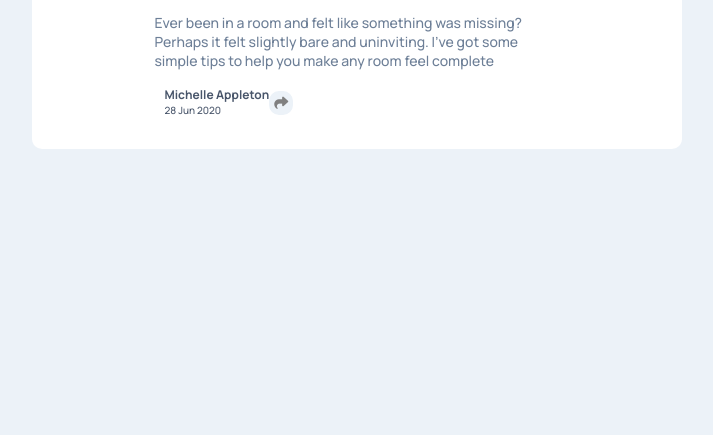
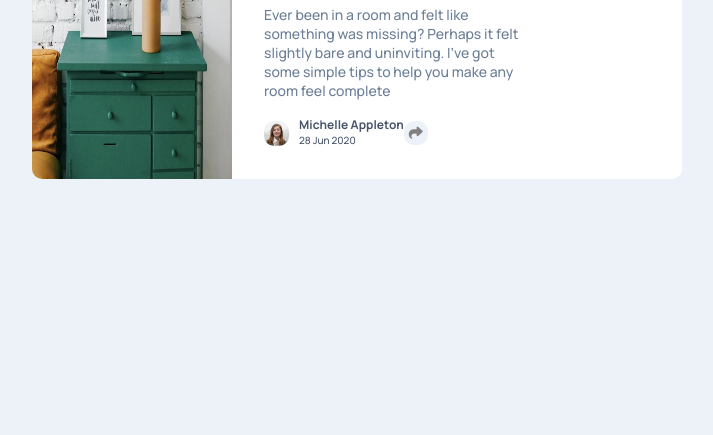
Before and after one commit to haIIux/article-preview, a plain HTML site: page index.html in a window 1280 px wide. Shown: the part 365-800 px from the top of the page, without its empty margins (283-996 px from the left). Drawn offline with Linux system fonts and the light colour scheme; the site is published under a folder, as on GitHub Pages, so addresses that start at the root find nothing.

Commit message:
Update index.html

```diff
--- a/index.html
+++ b/index.html
@@ -14,7 +14,7 @@
 
     <link
       rel="shortcut icon"
-      href="/images/favicon-32x32.png"
+      href="./images/favicon-32x32.png"
       type="image/x-icon"
     />
     <link rel="stylesheet" href="style.css" />
@@ -23,7 +23,7 @@
     <div class="mainContainer">
       <div class="contentBox">
         <div class="imgContainer">
-          <img src="/images/drawers.jpg" alt="house decorations" />
+          <img src="./images/drawers.jpg" alt="house decorations" />
         </div>
         <div class="contentText">
           <div class="titleText">
@@ -41,7 +41,7 @@
           </div>
           <div class="author">
             <!-- <div class="authorPic"> -->
-            <img src="/images/avatar-michelle.jpg" alt="" />
+            <img src="./images/avatar-michelle.jpg" alt="" />
             <!-- </div> -->
             <div class="authorInfo">
               <p>Michelle Appleton</p>
```
